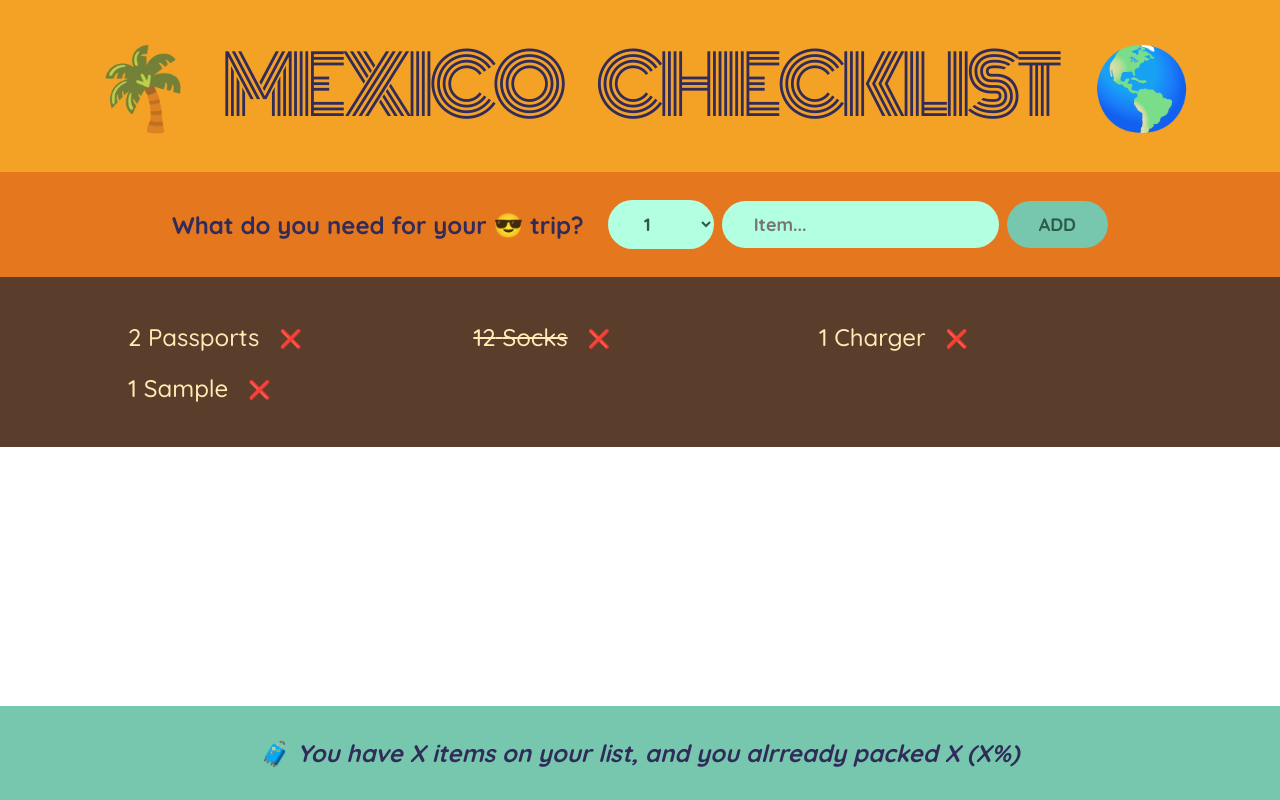
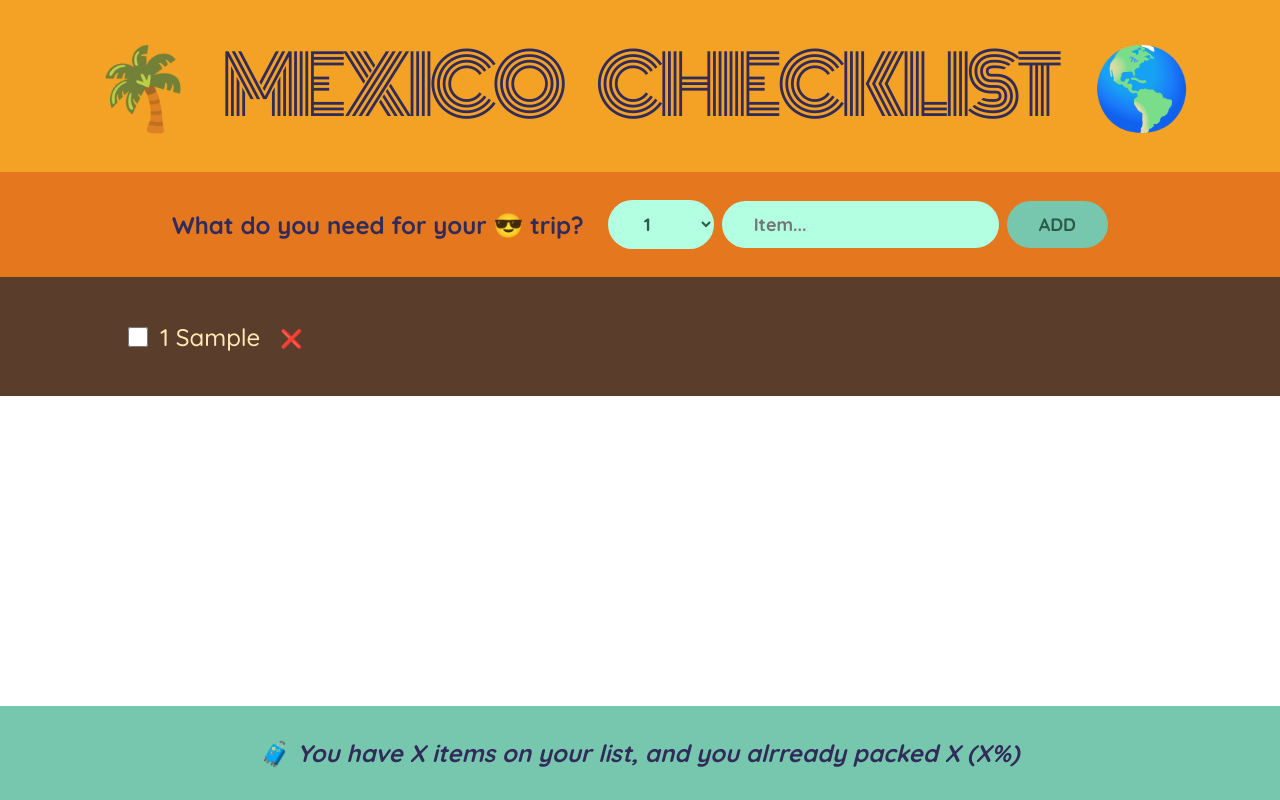
Before and after one commit to AlainDLC/travelList, a React (Create React App) app in the folder travel-list/: page / in a window 1280 px wide. Both pictures are taken after typing "Sample" into the empty fields and a click on the button "ADD". Built offline with nearby package versions, Linux system fonts and the light colour scheme.

Commit message:
updated the state in toogle handling function

```diff
--- a/travel-list/src/App.js
+++ b/travel-list/src/App.js
@@ -1,13 +1,7 @@
 import { useState } from "react";
 
-const initialItems = [
-  { id: 1, description: "Passports", quantity: 2, packed: false },
-  { id: 2, description: "Socks", quantity: 12, packed: true },
-  { id: 3, description: "Charger", quantity: 1, packed: false },
-];
-
 export default function App() {
-  const [items, setItems] = useState(initialItems);
+  const [items, setItems] = useState([]);
 
   function handleAddItems(item) {
     setItems((items) => [...items, item]);
@@ -16,11 +10,24 @@ export default function App() {
   function handleDeletedItems(id) {
     setItems((items) => items.filter((item) => item.id !== id));
   }
+
+  function handleToogle(id) {
+    setItems((items) =>
+      items.map((item) =>
+        item.id === id ? { ...item, packed: !item.packed } : item
+      )
+    );
+  }
+
   return (
     <>
       <Logo />
-      <Form onAddItems={handleAddItems} />
-      <PackingList items={items} onDeletedItems={handleDeletedItems} />
+      <Form onAddItem={handleAddItems} />
+      <PackingList
+        items={items}
+        onDeletedItems={handleDeletedItems}
+        onToggleItems={handleToogle}
+      />
       <Stats />
     </>
   );
@@ -30,7 +37,7 @@ function Logo() {
   return <h1>🌴 MEXICO CHECKLIST 🌎</h1>;
 }
 
-function Form({ onAddItems }) {
+function Form({ onAddItem }) {
   const [description, setDescription] = useState("");
   const [quantity, setQuantity] = useState(1);
 
@@ -38,8 +45,7 @@ function Form({ onAddItems }) {
     e.preventDefault();
     if (!description) return;
     const newItem = { id: Date.now(), description, quantity, packed: false };
-
-    onAddItems(newItem);
+    onAddItem(newItem);
     setDescription("");
     setQuantity(1);
   }
@@ -69,21 +75,31 @@ function Form({ onAddItems }) {
   );
 }
 
-function PackingList({ items, onDeletedItems }) {
+function PackingList({ items, onDeletedItems, onToggleItems }) {
   return (
     <div className="list">
       <ul>
         {items.map((item) => (
-          <Item item={item} key={item.id} onDeletedItems={onDeletedItems} />
+          <Item
+            item={item}
+            key={item.id}
+            onDeletedItems={onDeletedItems}
+            onToggleItems={onToggleItems}
+          />
         ))}
       </ul>
     </div>
   );
 }
 
-function Item({ item, onDeletedItems }) {
+function Item({ item, onDeletedItems, onToggleItems }) {
   return (
     <li>
+      <input
+        type="checkbox"
+        value={item.packed}
+        onChange={() => onToggleItems(item.id)}
+      />
       <span style={item.packed ? { textDecoration: "line-through" } : {}}>
         {item.quantity} {item.description} {item.newItem}
       </span>
```
